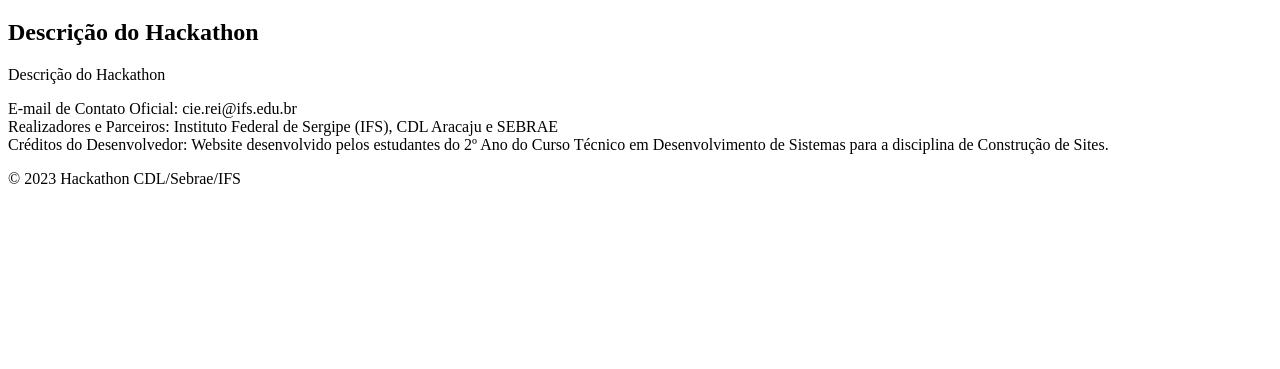
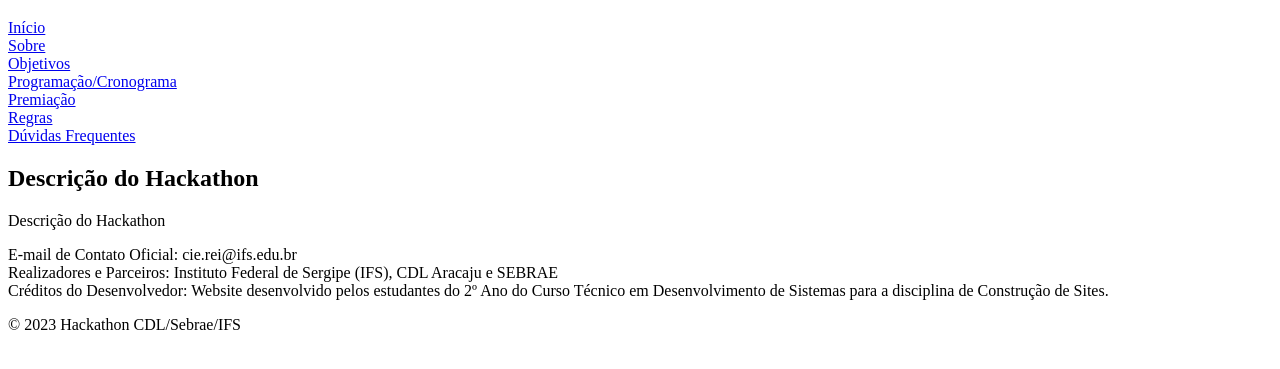
Before and after one commit to guihcavalcante/hackathon-cdl-sebrae-ifs, a plain HTML site: page index.html in a window 1280 px wide. Shown: the part 61-430 px from the top of the page. Drawn offline with Linux system fonts and the light colour scheme.

Commit message:
Menu de navegação
Added navigation links for various sections of the event.

```diff
--- a/index.html
+++ b/index.html
@@ -9,7 +9,15 @@
     <header>
         <h1>Hackathon CDL/Sebrae/IFS 2026</h1>
     </header>
-
+    <nav>
+            <a href="início">Início</a><br>
+            <a href="sobre">Sobre</a><br>
+            <a href="objetivos">Objetivos</a><br>
+            <a href="programação/Crono">Programação/Cronograma</a><br>
+            <a href="premiação">Premiação</a><br>
+            <a href="regras">Regras</a><br>
+            <a href="dúvidas">Dúvidas Frequentes</a><br>
+    </nav>
     <main>
         <section>
             <h2>Descrição do Hackathon</h2>
```
